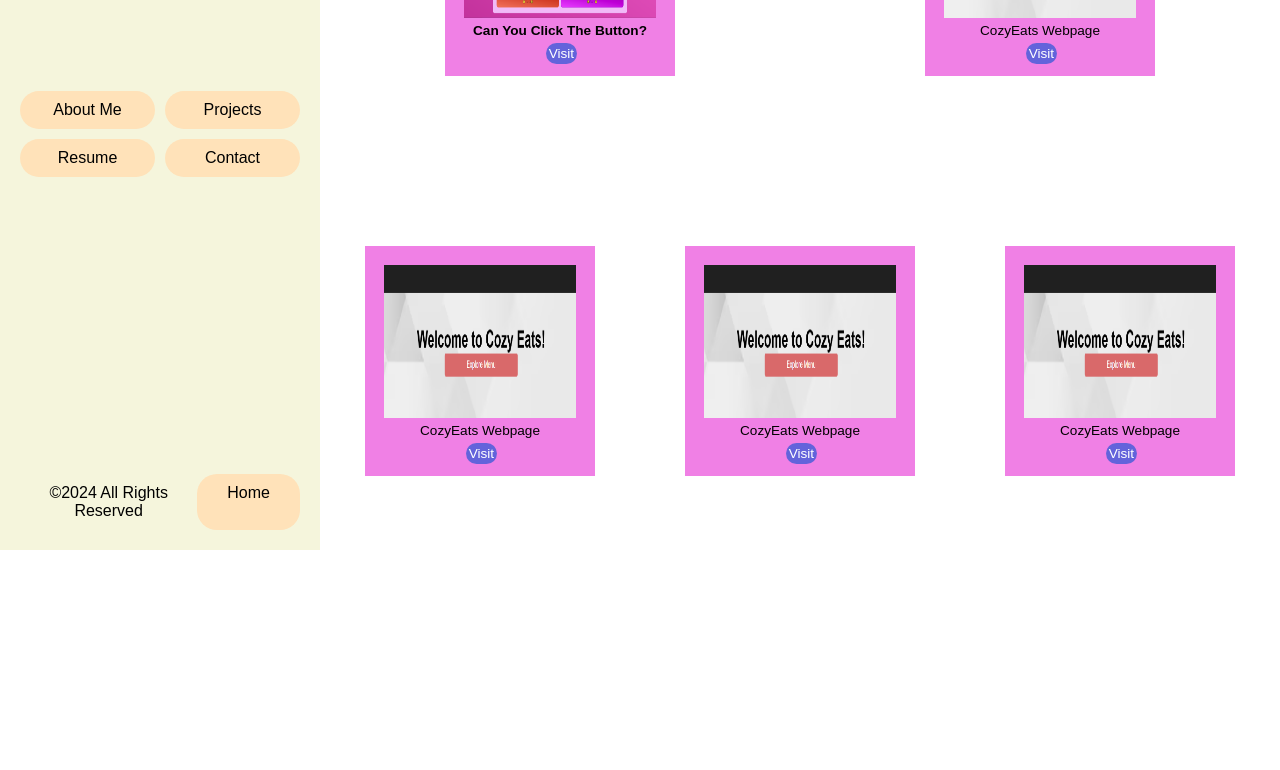
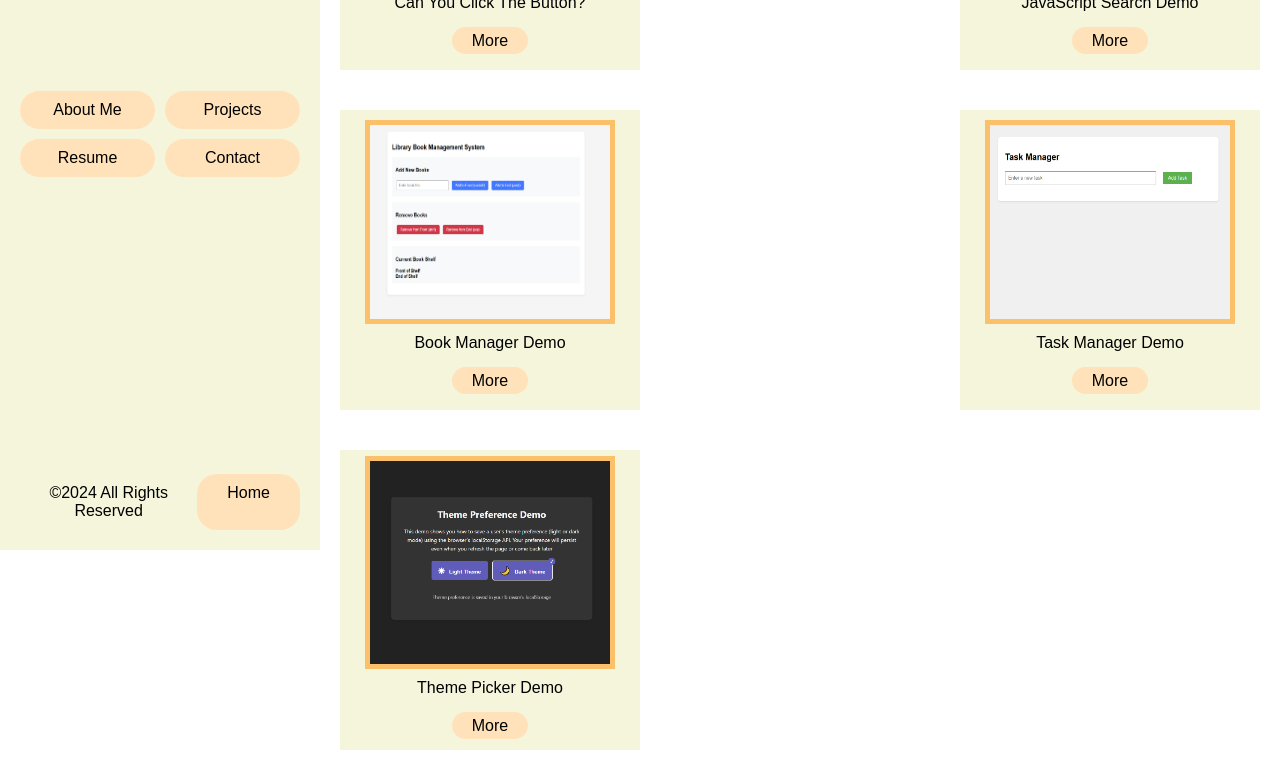
Before and after one commit to GambleLM9/Portfolio, a plain HTML site: page projects.html in a window 1280 px wide. Shown: the part 250-1020 px from the top of the page. Before the commit the page ends 800 px from the top, so only its background shows below. Drawn offline with Linux system fonts and the light colour scheme.

Commit message:
Finally finished projects page

```diff
--- a/homestyles.css
+++ b/homestyles.css
@@ -67,7 +67,6 @@ h2{
 }
 .projects{
     grid-area: project;
-    background-color: lightcoral;
     width: 100%;
     height: 100%;
     display: flex;
@@ -78,6 +77,7 @@ h2{
     transform: scale(1);
     transition: order 0.5s ease-in;
     transition: transform 0.5s ease-in;
+    background-image: url(/images/propreview.png);
 }
 .projects:hover{
     order: 4;
--- a/projects.html
+++ b/projects.html
@@ -6,8 +6,7 @@
     <title>Gamble's Projects</title>
     <link rel="stylesheet" href="styles.css">
     <style>
-        /*Project List*/
-        .prolist{
+        /* .prolist{
             grid-area: content;
             display: grid;
             grid-template-columns: repeat(3, 1fr);
@@ -17,7 +16,6 @@
             "bottom bottom bottom"
             ;
         }
-        /*Project Items*/
         .tophalf{
             grid-area: top;
             display: flex;
@@ -58,6 +56,47 @@
             grid-area: bottom;
             display: flex;
             justify-content: space-around;
+        } */
+        .prolist{
+            grid-area: content;
+            width: 100%;
+            display: flex;
+            flex-direction: row;
+            justify-content: space-between;
+            flex-wrap: wrap;
+            overflow-y: scroll;
+        }
+        .projectItem{
+            width: 300px;
+            height: 300px;
+            background-color: beige;
+            margin: 20px;
+            padding: 10px;
+            display: flex;
+            flex-direction: column;
+            justify-content: center;
+            align-items: center;
+        }
+        .proImage{
+            width: 250px;
+            height: 250px;
+            border: 5px solid rgb(253, 192, 106);
+        }
+        .proText{
+            width: 100%;
+        }
+        .projectItem p{
+            width: fit-content;
+            margin: 0 auto;
+            padding: 10px;
+        }
+        .projectItem a{
+            text-decoration: none;
+            color: black;
+            width: fit-content;
+            background-color: rgb(255, 226, 185);
+            padding: 5px 20px;
+            border-radius: 20px;
         }
     </style>
 </head>
@@ -84,46 +123,45 @@
             </div>
         </aside>
         <section class="prolist">
-            <div class="tophalf">
-                <div class="item1">
-                    <div class="proimage">
-                    <img src="images/randompreview.png" alt="">
-                    </div>
-                    <p><b>Can You Click The Button?</b></p>
-                    <p class="visit"><a href="https://gamblelm9.github.io/ReactionGame/">Visit</a></p>
-                </div>
-                <div class="item1">
-                    <div class="proimage">
-                    <img src="images/cozypreview.png" alt="">
-                    </div>
-                    <p class="protext">CozyEats Webpage</p>
-                    <p class="visit"><a href="">Visit</a></p>
-                </div>
-            </div>
-            <div class="bothalf">
-                <div class="item1">
-                    <div class="proimage">
-                    <img src="images/cozypreview.png" alt="">
-                    </div>
-                    <p>CozyEats Webpage</p>
-                    <p class="visit"><a href="">Visit</a></p>
-                </div>
-                <div class="item1">
-                    <div class="proimage">
-                    <img src="images/cozypreview.png" alt="">
-                    </div>
-                    <p>CozyEats Webpage</p>
-                    <p class="visit"><a href="">Visit</a></p>
-                </div>
-                <div class="item1">
-                    <div class="proimage">
-                    <img src="images/cozypreview.png" alt="">
-                    </div>
-                    <p>CozyEats Webpage</p>
-                    <p class="visit"><a href="">Visit</a></p>
+            <div class="projectItem">
+                <img class="proImage" src="/images/randompreview.png" alt="preview of CYCTB">
+                <div class="proText">
+                    <p>Can You Click The Button?</p>
+                    <p><a href="https://gamblelm9.github.io/ReactionGame/">More</a></p>
                 </div>
             </div>
 
+            <div class="projectItem">
+                <img class="proImage" src="/images/searchpreview.png" alt="preview of JavaScript search">
+                <div class="proText">
+                    <p>JavaScript Search Demo</p>
+                    <p><a href="https://gamblelm9.github.io/JavaSearch/">More</a></p>
+                </div>
+            </div>
+
+            <div class="projectItem">
+                <img class="proImage" src="/images/bookpreview.png" alt="preview of Book Manager">
+                <div class="proText">
+                    <p>Book Manager Demo</p>
+                    <p><a href="https://gamblelm9.github.io/BookManage/">More</a></p>
+                </div>
+            </div>
+
+            <div class="projectItem">
+                <img class="proImage" src="/images/taskmanage.png" alt="preview of Task Manager">
+                <div class="proText">
+                    <p>Task Manager Demo</p>
+                    <p><a href="https://gamblelm9.github.io/TaskManage/">More</a></p>
+                </div>
+            </div>
+
+            <div class="projectItem">
+                <img class="proImage" src="/images/themepicker.png" alt="preview of Theme Picker">
+                <div class="proText">
+                    <p>Theme Picker Demo</p>
+                    <p><a href="https://gamblelm9.github.io/ThemePicker/">More</a></p>
+                </div>
+            </div>
         </section>
     </div>
 </body>
```
Also changed, not shown: index.html (+1 -1 lines), images/bookpreview.png (added), images/propreview.png (added), images/searchpreview.png (added), images/taskmanage.png (added), images/themepicker.png (added).
